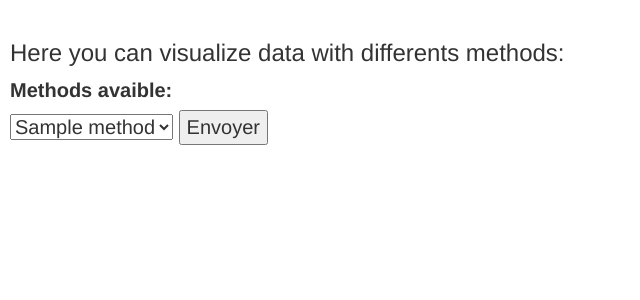
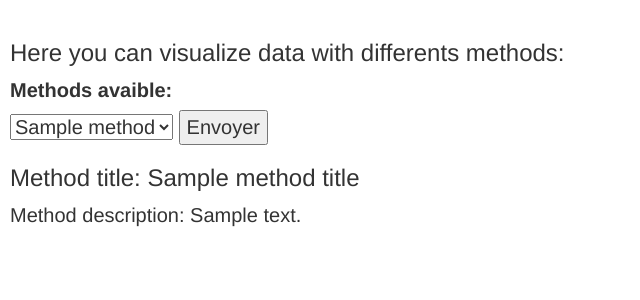
Before and after one commit to damdamo/Ruki, a Flask app: template website/templates/visualization.html in a window 1280 px wide. Shown: the part 52-352 px from the top of the page, without its empty margins (0-640 px from the left). Run offline with Flask 2, Linux system fonts and the light colour scheme; the template is opened without the code that fills it: most values are stand-ins (such as "Sample title", 1, 10 or a date in 2020); some libraries are stand-ins or nearby versions.

Commit message:
Clear underscore and replace by space in visualization

```diff
--- a/website/templates/visualization.html
+++ b/website/templates/visualization.html
@@ -15,7 +15,7 @@
 </div>
 
 <div class="row">
-  <div class="col-lg-12">
+  <div class="col-lg-8">
     <form method="post" action="">
       <p>
         <label for="method_select">Methods avaible:</label><br />
@@ -27,6 +27,10 @@
         <input type="submit" value="Envoyer" />
       </p>
     </form>
+    <h3>Method title: {{method_title}}</h3>
+    <p>
+      Method description: {{method_description}}
+    </p>
   </div>
 </div>
 
@@ -83,8 +87,8 @@
           .style("display", function(d) { return d.parent === root ? "inline" : "none"; })
           //.style("font-size", function(d) {return d.data.name.length > 9? 20 + "px" : 40 + "px" ; })
           //.style("font-size", function(d) { return (2 * d.r - 8) / 500 * 100 + "px"; })
-
-          .text(function(d) { return d.data.name; });
+          .text(function(d) {var frags = (d.data.name).split('_'); return frags.join(' ');});
+          //.text(function(d) { return d.data.name; });
 
       var node = g.selectAll("circle,text");
 
@@ -129,6 +133,17 @@
         tbl.setAttribute('border', '1');
 
         var tbdy = document.createElement('tbody');
+
+
+        var tr = document.createElement('tr');
+        var th = document.createElement('tr');
+        var node_name = node.data['name'];
+        var frags = node_name.split('_');
+        var node_name_with_space = frags.join(' ')
+        th.appendChild(document.createTextNode('Category: '.concat(node_name_with_space)));
+        th.setAttribute('class', 'category')
+        tr.append(th)
+        tbdy.append(tr)
 
         for (el in node.children) {
           var child = node.children[el];
```
